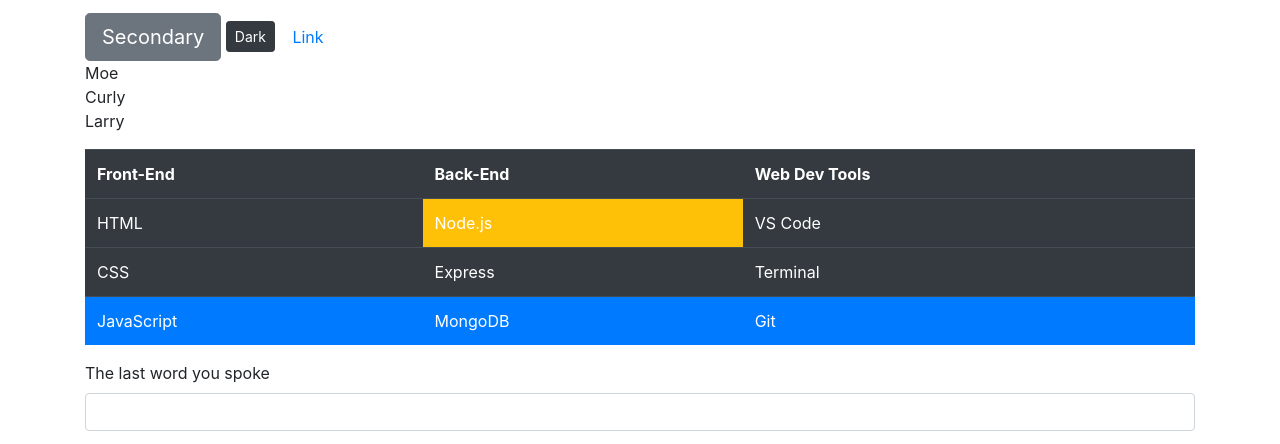
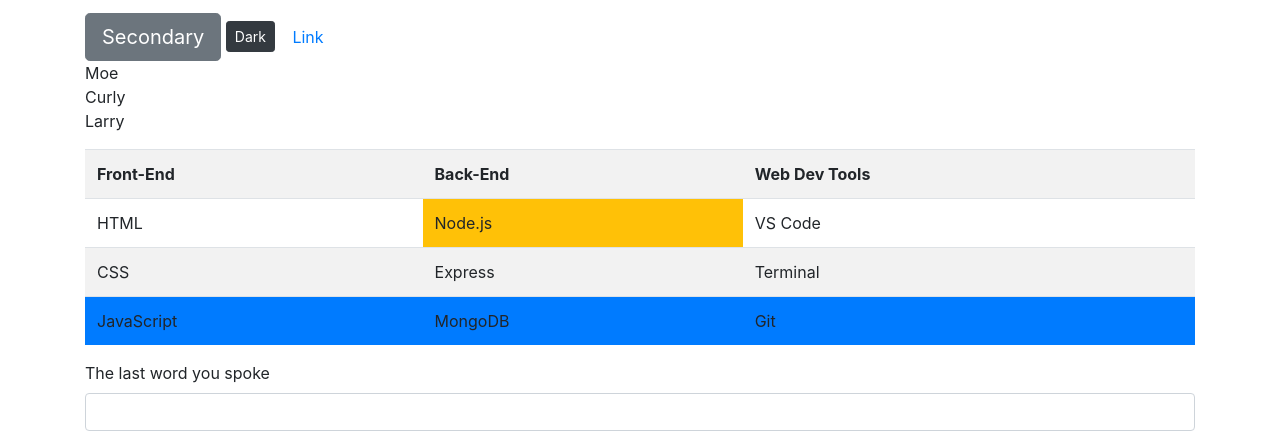
Before and after one commit to 12abenedict/BootstrapExercise, a plain HTML site: page index.html in a window 1280 px wide. Shown: the part 269-713 px from the top of the page. Drawn offline with nearby package versions, Linux system fonts and the light colour scheme.

Commit message:
changed table background to table striped

```diff
--- a/index.html
+++ b/index.html
@@ -61,7 +61,7 @@
         </ol>
 
 
-        <table class="table table-hover table-dark">
+        <table class="table table-hover table-striped">
             <tr>
                 <th>Front-End</th>
                 <th>Back-End</th>
```
